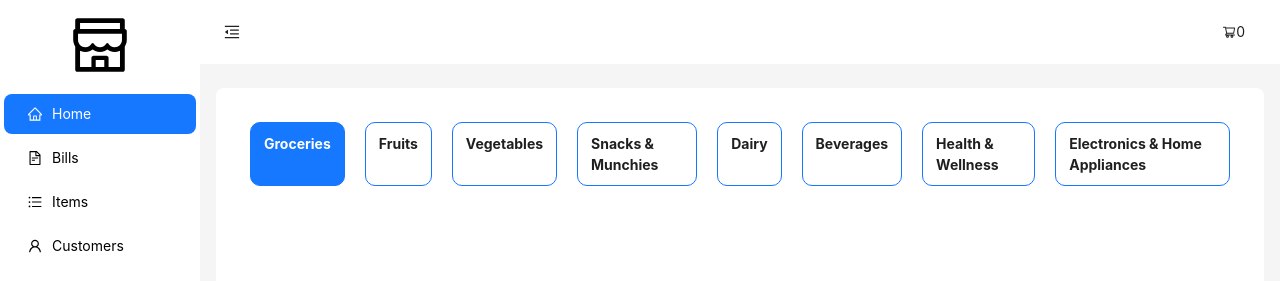
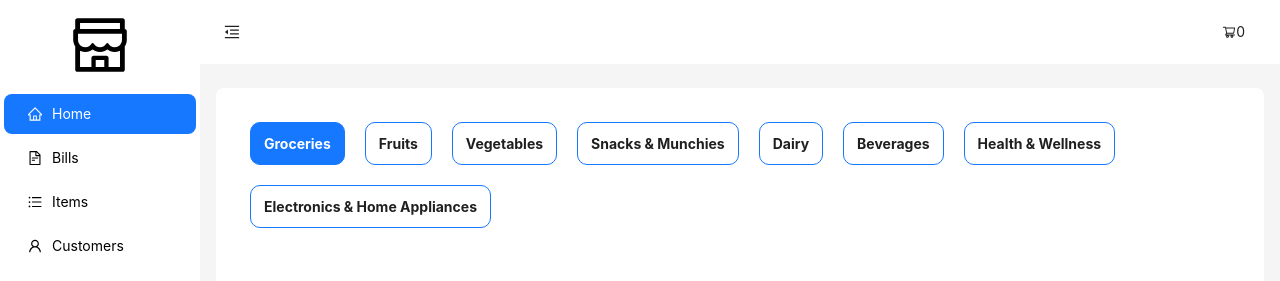
Before and after one commit to sktsandeep1/food-app, a React (Vite) app in the folder client/: page / in a window 1280 px wide. Shown: the top 281 px of the page. Built offline with nearby package versions, Linux system fonts and the light colour scheme; no server answers.

Commit message:
fixing some css of category list

```diff
--- a/client/src/styles/DefaultLayout.css
+++ b/client/src/styles/DefaultLayout.css
@@ -34,6 +34,8 @@ li.ant-menu-item.ant-menu-item-selected span.ant-menu-title-content a {
   gap: 20px;
   padding: 10px;
   text-transform: capitalize;
+  flex-wrap: wrap;
+  justify-content: flex-start;
 }
 
 .category {
```
